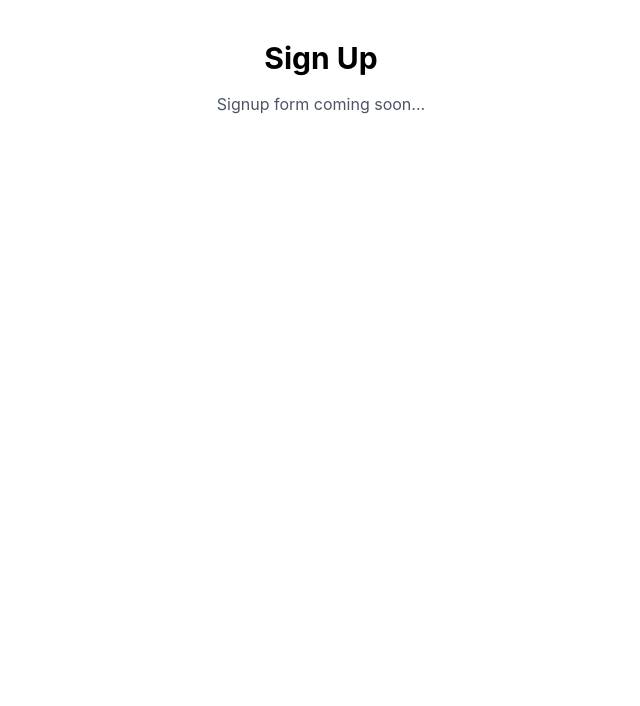
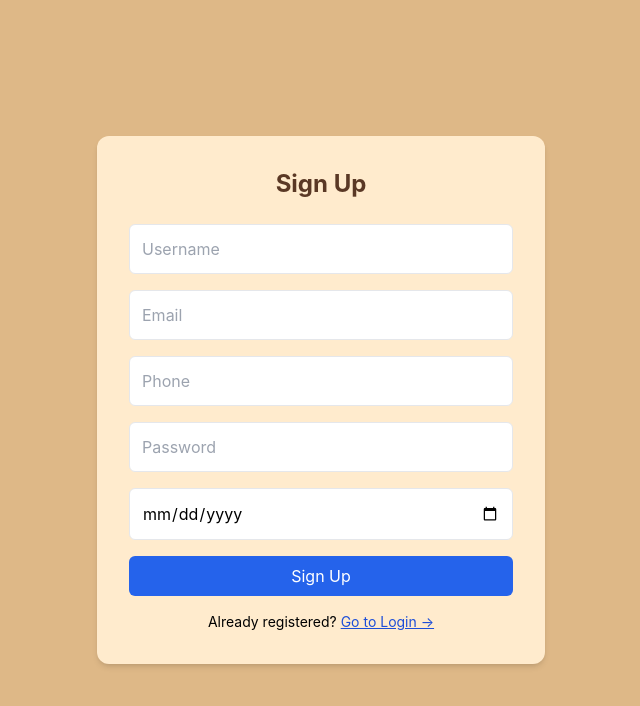
Before and after one commit to abhinavtejathota/E-Resource, a React (Create React App) app: page /signup in a window 1280 px wide. Shown: the top 706 px of the page, without its empty margins (319-959 px from the left). Built offline with nearby package versions, Linux system fonts and the light colour scheme.

Commit message:
SignUp and Login enabled

```diff
--- a/src/App.js
+++ b/src/App.js
@@ -3,6 +3,8 @@ import { BrowserRouter as Router, Routes, Route } from "react-router-dom";
 import Home from "./Pages/Home";
 import SignUp from "./Pages/SignUp";
 import Login from "./Pages/Login";
+import HomeUser from "./Pages/HomeUser";
+import HomeAdmin from "./Pages/HomeAdmin";
 
 function App() {
   return (
@@ -11,6 +13,8 @@ function App() {
         <Route path="/" element={<Home />} />
         <Route path="/signup" element={<SignUp />} />
         <Route path="/login" element={<Login />} />
+        <Route path="/homeuser" element={<HomeUser />} />
+        <Route path="/homeadmin" element={<HomeAdmin />} />
       </Routes>
     </Router>
   );
--- /dev/null
+++ b/src/Pages/HomeAdmin.jsx
@@ -0,0 +1,24 @@
+// client/src/pages/HomeAdmin.jsx
+import React from "react";
+import { useNavigate } from "react-router-dom";
+
+function HomeAdmin() {
+  const navigate = useNavigate();
+
+  return (
+    <div className="min-h-screen flex flex-col items-center justify-center bg-yellow-50">
+      <h1 className="text-3xl font-bold text-yellow-800">Welcome, Admin!</h1>
+      <p className="mt-2 text-gray-700">
+        You are now logged in as an administrator.
+      </p>
+      <button
+        className="mt-6 bg-yellow-600 text-white px-4 py-2 rounded hover:bg-yellow-700 transition"
+        onClick={() => navigate("/")}
+      >
+        ← Back to Home
+      </button>
+    </div>
+  );
+}
+
+export default HomeAdmin;
--- /dev/null
+++ b/src/Pages/HomeUser.jsx
@@ -0,0 +1,24 @@
+// client/src/pages/HomeUser.jsx
+import React from "react";
+import { useNavigate } from "react-router-dom";
+
+function HomeUser() {
+  const navigate = useNavigate();
+
+  return (
+    <div className="min-h-screen flex flex-col items-center justify-center bg-green-50">
+      <h1 className="text-3xl font-bold text-green-800">Welcome, User!</h1>
+      <p className="mt-2 text-gray-700">
+        You are now logged in as a regular user.
+      </p>
+      <button
+        className="mt-6 bg-green-600 text-white px-4 py-2 rounded hover:bg-green-700 transition"
+        onClick={() => navigate("/")}
+      >
+        ← Back to Home
+      </button>
+    </div>
+  );
+}
+
+export default HomeUser;
--- /dev/null
+++ b/src/Pages/Login.css
@@ -0,0 +1,7 @@
+.login-page {
+  background-color: burlywood;
+  min-height: 100vh;
+  display: flex;
+  align-items: center;
+  justify-content: center;
+}
--- a/src/Pages/Login.js
+++ b/src/Pages/Login.js
@@ -1,12 +1,90 @@
-import React from "react";
+import React, { useState } from "react";
+import axios from "axios";
+import { useNavigate } from "react-router-dom";
+import "./Login.css";
 
-const Login = () => {
+function Login() {
+  const [credentials, setCredentials] = useState({
+    emailOrUsername: "",
+    password: "",
+  });
+
+  const [error, setError] = useState("");
+  const navigate = useNavigate();
+
+  const handleChange = (e) => {
+    setCredentials({ ...credentials, [e.target.name]: e.target.value });
+  };
+
+  const handleSubmit = async (e) => {
+    e.preventDefault();
+    setError("");
+
+    try {
+      const res = await axios.post(
+        "http://localhost:5000/api/login",
+        credentials
+      );
+      const { role } = res.data;
+
+      if (role === "admin") navigate("/homeadmin");
+      else if (role === "user") navigate("/homeuser");
+    } catch (err) {
+      setError(err.response?.data?.message || "Login failed");
+    }
+  };
+
   return (
-    <div className="p-10 text-center">
-      <h1 className="text-3xl font-bold">Login</h1>
-      <p className="mt-4 text-gray-600">Login form coming soon...</p>
+    <div className="login-page">
+      <div className="min-h-screen flex items-center justify-center">
+        <div
+          className="rounded-xl shadow-md p-8 w-full max-w-md"
+          style={{ backgroundColor: "#ffebcd" }}
+        >
+          <h2 className="text-2xl font-bold mb-6 text-center text-[#5a3825]">
+            Login
+          </h2>
+          <form onSubmit={handleSubmit} className="space-y-4">
+            <input
+              type="text"
+              name="emailOrUsername"
+              placeholder="Email or Username"
+              onChange={handleChange}
+              required
+              className="w-full p-3 border rounded-md"
+            />
+            <input
+              type="password"
+              name="password"
+              placeholder="Password"
+              onChange={handleChange}
+              required
+              className="w-full p-3 border rounded-md"
+            />
+            <button
+              type="submit"
+              className="w-full bg-blue-600 text-white py-2 rounded-md hover:bg-green-700 transition"
+            >
+              Log In
+            </button>
+            <br></br>
+            <div className="text-sm text-center mt-4">
+              Already registered?{" "}
+              <span
+                onClick={() => navigate("/")}
+                className="text-blue-700 underline hover:text-blue-900 cursor-pointer"
+              >
+                ← Back to Home
+              </span>
+            </div>
+          </form>
+          {error && (
+            <p className="text-red-500 mt-4 text-sm text-center">{error}</p>
+          )}
+        </div>
+      </div>
     </div>
   );
-};
+}
 
 export default Login;
--- /dev/null
+++ b/src/Pages/SignUp.css
@@ -0,0 +1,7 @@
+.signup-page {
+  background-color: burlywood;
+  min-height: 100vh;
+  display: flex;
+  align-items: center;
+  justify-content: center;
+}
--- a/src/Pages/SignUp.js
+++ b/src/Pages/SignUp.js
@@ -1,12 +1,110 @@
-import React from "react";
+import React, { useState } from "react";
+import axios from "axios";
+import { useNavigate } from "react-router-dom";
+import "./SignUp.css";
 
-const SignUp = () => {
+function SignUp() {
+  const [form, setForm] = useState({
+    name: "",
+    email: "",
+    phone: "",
+    password: "",
+    birthday: "",
+  });
+
+  const [error, setError] = useState("");
+  const navigate = useNavigate();
+
+  const handleChange = (e) => {
+    setForm({ ...form, [e.target.name]: e.target.value });
+  };
+
+  const handleSubmit = async (e) => {
+    e.preventDefault();
+    setError("");
+
+    try {
+      await axios.post("http://localhost:5000/api/signup", form);
+      alert("Signup successful! Please log in.");
+      navigate("/login");
+    } catch (err) {
+      setError(err.response?.data?.message || "Signup failed");
+    }
+  };
+
   return (
-    <div className="p-10 text-center">
-      <h1 className="text-3xl font-bold">Sign Up</h1>
-      <p className="mt-4 text-gray-600">Signup form coming soon...</p>
+    <div className="signup-page">
+      <div className="min-h-screen flex items-center justify-center">
+        <div
+          className="rounded-xl shadow-md p-8 w-full max-w-md"
+          style={{ backgroundColor: "#ffebcd" }}
+        >
+          <h2 className="text-2xl font-bold mb-6 text-center text-[#5a3825]">
+            Sign Up
+          </h2>
+          <form onSubmit={handleSubmit} className="space-y-4">
+            <input
+              type="text"
+              name="name"
+              placeholder="Username"
+              onChange={handleChange}
+              required
+              className="w-full p-3 border rounded-md"
+            />
+            <input
+              type="email"
+              name="email"
+              placeholder="Email"
+              onChange={handleChange}
+              required
+              className="w-full p-3 border rounded-md"
+            />
+            <input
+              type="text"
+              name="phone"
+              placeholder="Phone"
+              onChange={handleChange}
+              required
+              className="w-full p-3 border rounded-md"
+            />
+            <input
+              type="password"
+              name="password"
+              placeholder="Password"
+              onChange={handleChange}
+              required
+              className="w-full p-3 border rounded-md"
+            />
+            <input
+              type="date"
+              name="birthday"
+              onChange={handleChange}
+              required
+              className="w-full p-3 border rounded-md"
+            />
+            <button
+              type="submit"
+              className="w-full bg-blue-600 text-white py-2 rounded-md hover:bg-blue-700 transition"
+            >
+              Sign Up
+            </button>
+            <div className="text-sm text-center mt-4">
+              Already registered?{" "}
+              <span
+                onClick={() => navigate("/login")}
+                className="text-blue-700 underline hover:text-blue-900 cursor-pointer"
+              >
+                Go to Login →
+              </span>
+            </div>
+          </form>
+          {error && (
+            <p className="text-red-500 mt-4 text-sm text-center">{error}</p>
+          )}
+        </div>
+      </div>
     </div>
   );
-};
+}
 
 export default SignUp;
```
Also changed, not shown: 1 other file (tests, documents, lock files or other folders).
